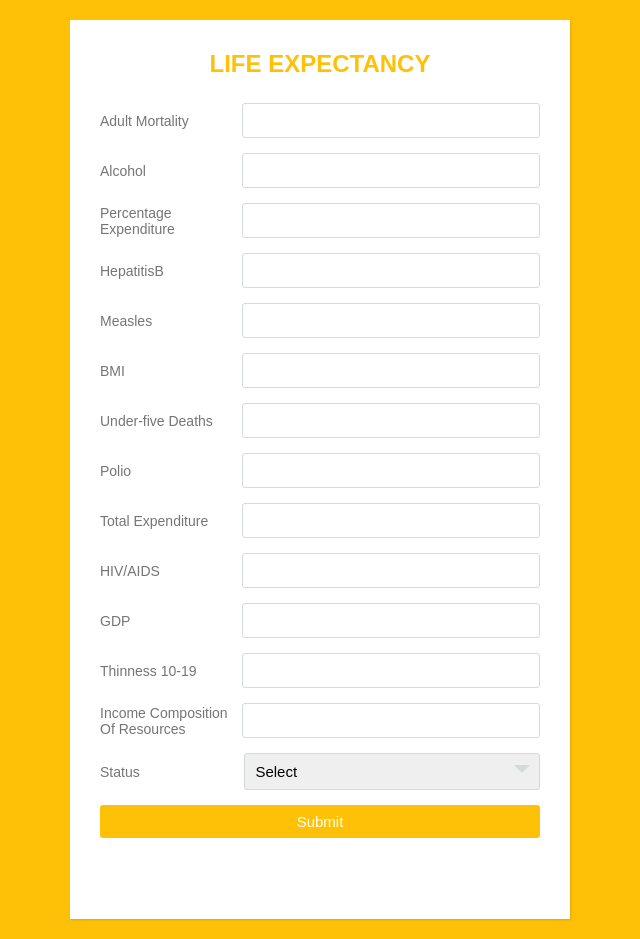
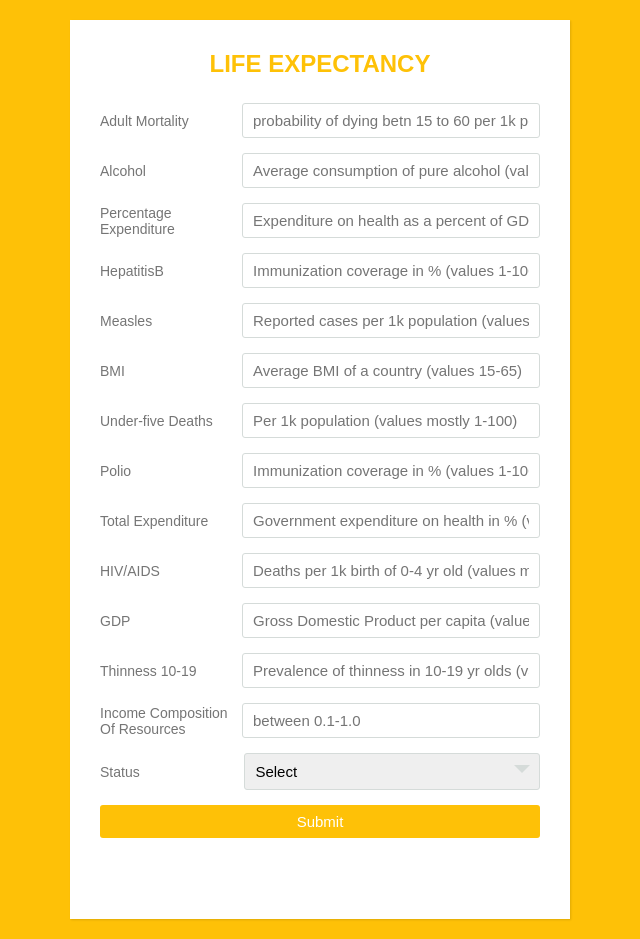
Before and after one commit to Akash7219/Life_expectancy, a Flask app: page / in a window 1280 px wide. Shown: the whole page, without its empty margins (320-960 px from the left). Run offline with Flask 2, Linux system fonts and the light colour scheme; parts of the project's set-up code (start-up, migrations or seed data) failed here and were passed over.

Commit message:
Update result.html

```diff
--- a/templates/result.html
+++ b/templates/result.html
@@ -15,55 +15,55 @@
       <div class="form">
          <div class="inputfield">
             <label for="adult_mortality">Adult Mortality</label>
-            <input type="text" name="adult_mortality" class="input">
+            <input type="text" name="adult_mortality" class="input" placeholder="probability of dying betn 15 to 60 per 1k population(eg:150)">
          </div>
          <div class="inputfield">
             <label for="alcohol">Alcohol</label>
-            <input type="text" name="alcohol" class="input">
+            <input type="text" name="alcohol" class="input" placeholder="Average consumption of pure alcohol (values mostly 0-17)">
          </div>
          <div class="inputfield">
             <label for="percentage_expenditure">Percentage Expenditure</label>
-            <input type="text" name="percentage_expenditure" class="input">
+            <input type="text" name="percentage_expenditure" class="input" placeholder="Expenditure on health as a percent of GDP per capita(values 1-100)">
          </div>
          <div class="inputfield">
             <label for="hepatitisB">HepatitisB</label>
-            <input type="text" name="hepatitisB" class="input">
+            <input type="text" name="hepatitisB" class="input" placeholder="Immunization coverage in % (values 1-100)">
          </div>
          <div class="inputfield">
             <label for="measles">Measles</label>
-            <input type="text" name="measles" class="input">
+            <input type="text" name="measles" class="input" placeholder="Reported cases per 1k population (values 1-1000)">
          </div>
          <div class="inputfield">
             <label for="bmi">BMI</label>
-            <input type="text" name="bmi" class="input">
+            <input type="text" name="bmi" class="input" placeholder="Average BMI of a country (values 15-65)">
          </div>
          <div class="inputfield">
             <label for="under_five_deaths">Under-five Deaths</label>
-            <input type="text" name="under_five_deaths" class="input">
+            <input type="text" name="under_five_deaths" class="input" placeholder="Per 1k population (values mostly 1-100)">
          </div>
          <div class="inputfield">
             <label for="polio">Polio</label>
-            <input type="text" name="polio" class="input">
+            <input type="text" name="polio" class="input" placeholder="Immunization coverage in % (values 1-100)">
          </div>
          <div class="inputfield">
             <label for="total_expenditure">Total Expenditure</label>
-            <input type="text" name="total_expenditure" class="input">
+            <input type="text" name="total_expenditure" class="input" placeholder="Government expenditure on health in % (values 1-100)">
          </div>
          <div class="inputfield">
             <label for="hiv_aids">HIV/AIDS</label>
-            <input type="text" name="hiv_aids" class="input">
+            <input type="text" name="hiv_aids" class="input" placeholder="Deaths per 1k birth of 0-4 yr old (values mostly 1-20)">
          </div>
          <div class="inputfield">
             <label for="gdp">GDP</label>
-            <input type="text" name="gdp" class="input">
+            <input type="text" name="gdp" class="input" placeholder="Gross Domestic Product per capita (value more than 500)">
          </div>
          <div class="inputfield">
             <label for="thinness_10-19">Thinness 10-19</label>
-            <input type="text" name="thinness_10-19" class="input">
+            <input type="text" name="thinness_10-19" class="input" placeholder="Prevalence of thinness in 10-19 yr olds (values mostly 1-20)">
          </div>
          <div class="inputfield">
             <label for="income_composition_of_resources">Income Composition Of Resources</label>
-            <input type="text" name="income_composition_of_resources" class="input">
+            <input type="text" name="income_composition_of_resources" class="input" placeholder="between 0.1-1.0">
          </div>
           <div class="inputfield">
             <label for="status">Status</label>
```
